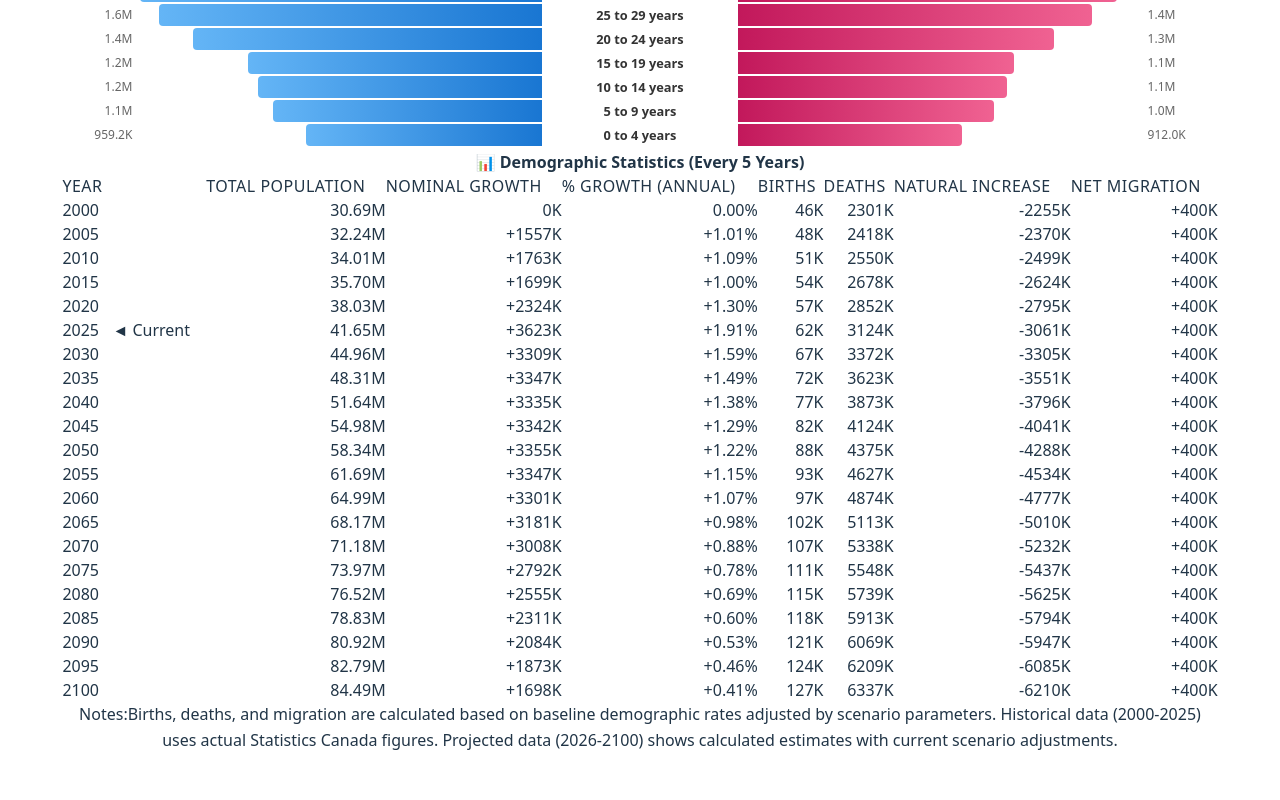
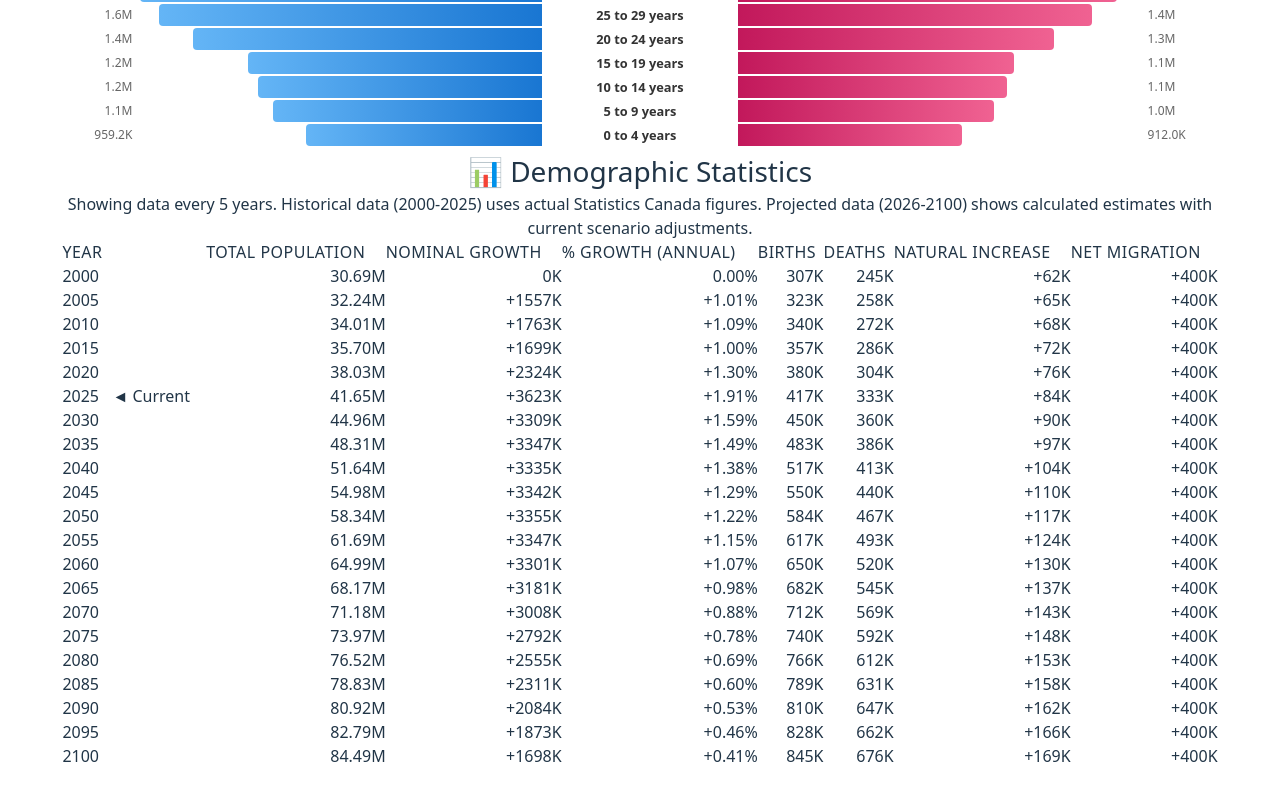
Before and after one commit to thewondrfulwizrd/WA1, a React (Vite) app: page / in a window 1280 px wide. Shown: the part 1303-2103 px from the top of the page. Built offline with nearby package versions, Linux system fonts and the light colour scheme.

Commit message:
Fix demographics table calculations for births and deaths

```diff
--- a/src/components/PopulationStatsTable.jsx
+++ b/src/components/PopulationStatsTable.jsx
@@ -5,9 +5,7 @@ import './PopulationStatsTable.css';
 
 const BASELINE_MIGRATION = 400000;
 const BASELINE_FERTILITY = 1.5;
-const BASELINE_MORTALITY = 75;
-const BIRTHS_PER_TFR = 200000; // Approximate multiplier for TFR to births
-const DEATHS_PER_MORTALITY = 300000; // Approximate multiplier for mortality rate
+const BASELINE_MORTALITY = 8.0; // Deaths per 1000 population (realistic rate for Canada)
 
 export function PopulationStatsTable({ data, scenarios, selectedYear }) {
   const tableData = useMemo(() => {
@@ -34,11 +32,12 @@ export function PopulationStatsTable({ data, scenarios, selectedYear }) {
 
       // Estimate demographic indicators based on scenario adjustments
       const adjustedFertility = BASELINE_FERTILITY * (1 + scenarios.fertility / 100);
-      const adjustedMortality = BASELINE_MORTALITY * (1 + scenarios.mortality / 100);
+      const adjustedMortality = BASELINE_MORTALITY * (1 - scenarios.mortality / 100); // Lower is better
       const adjustedMigration = Math.round(BASELINE_MIGRATION * (1 + scenarios.migration / 100));
 
-      const births = Math.round(total * (adjustedFertility / 1000));
-      const deaths = Math.round(total * (adjustedMortality / 1000));
+      // Calculate births and deaths based on population and rates
+      const births = Math.round((total / 1000) * (adjustedFertility * 6.67)); // TFR to crude birth rate approximation
+      const deaths = Math.round((total / 1000) * adjustedMortality); // Deaths per 1000
       const naturalIncrease = births - deaths;
       const netMigration = adjustedMigration;
 
@@ -59,11 +58,14 @@ export function PopulationStatsTable({ data, scenarios, selectedYear }) {
 
   if (!tableData.length) return null;
 
-  const isHistorical = selectedYear <= data.lastObservedYear;
-
   return (
     <div className="population-stats-table-container">
-      <h3>📊 Demographic Statistics (Every 5 Years)</h3>
+      <h2 className="section-heading">📊 Demographic Statistics</h2>
+      <div className="table-description">
+        Showing data every 5 years. Historical data (2000-{data.lastObservedYear}) uses actual Statistics Canada figures.
+        Projected data ({data.yearsProjected[0]}-{data.lastProjectedYear}) shows calculated estimates with current scenario adjustments.
+      </div>
+
       <div className="table-wrapper">
         <table className="population-stats-table">
           <thead>
@@ -111,14 +113,6 @@ export function PopulationStatsTable({ data, scenarios, selectedYear }) {
           </tbody>
         </table>
       </div>
-      <div className="table-notes">
-        <p>
-          <strong>Notes:</strong>
-          Births, deaths, and migration are calculated based on baseline demographic rates adjusted by scenario parameters.
-          Historical data (2000-{data.lastObservedYear}) uses actual Statistics Canada figures.
-          Projected data ({data.yearsProjected[0]}-{data.lastProjectedYear}) shows calculated estimates with current scenario adjustments.
-        </p>
-      </div>
     </div>
   );
 }
```
